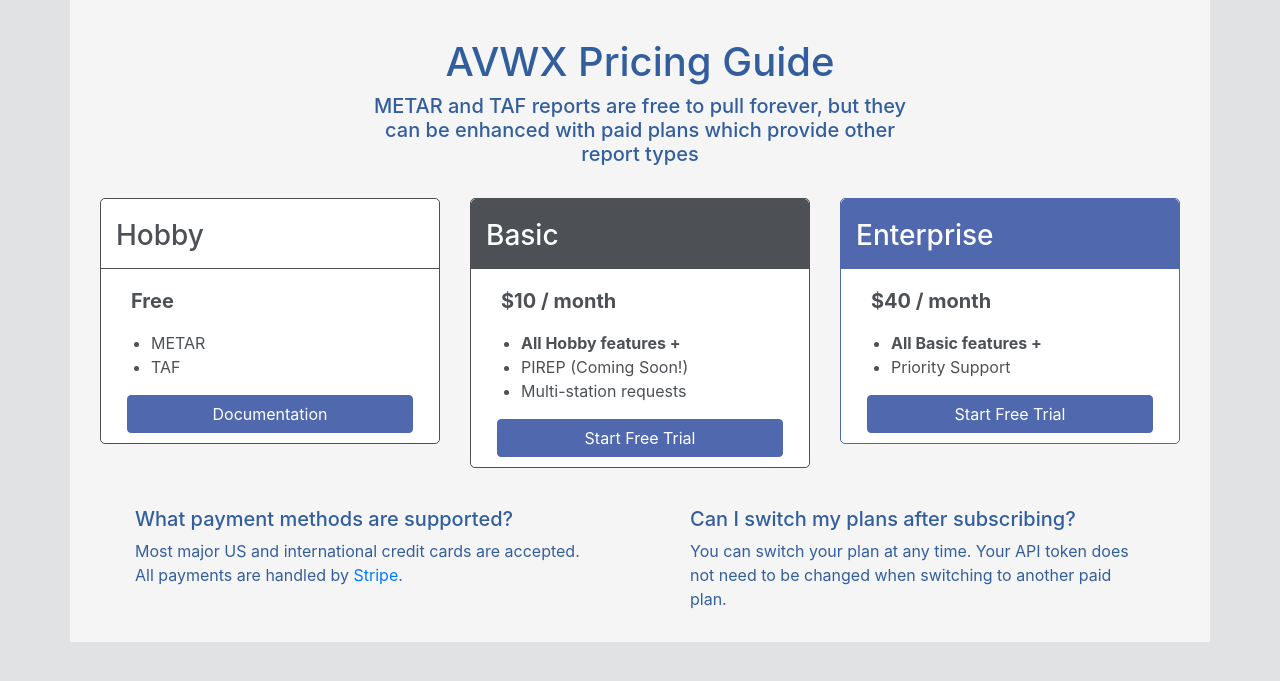
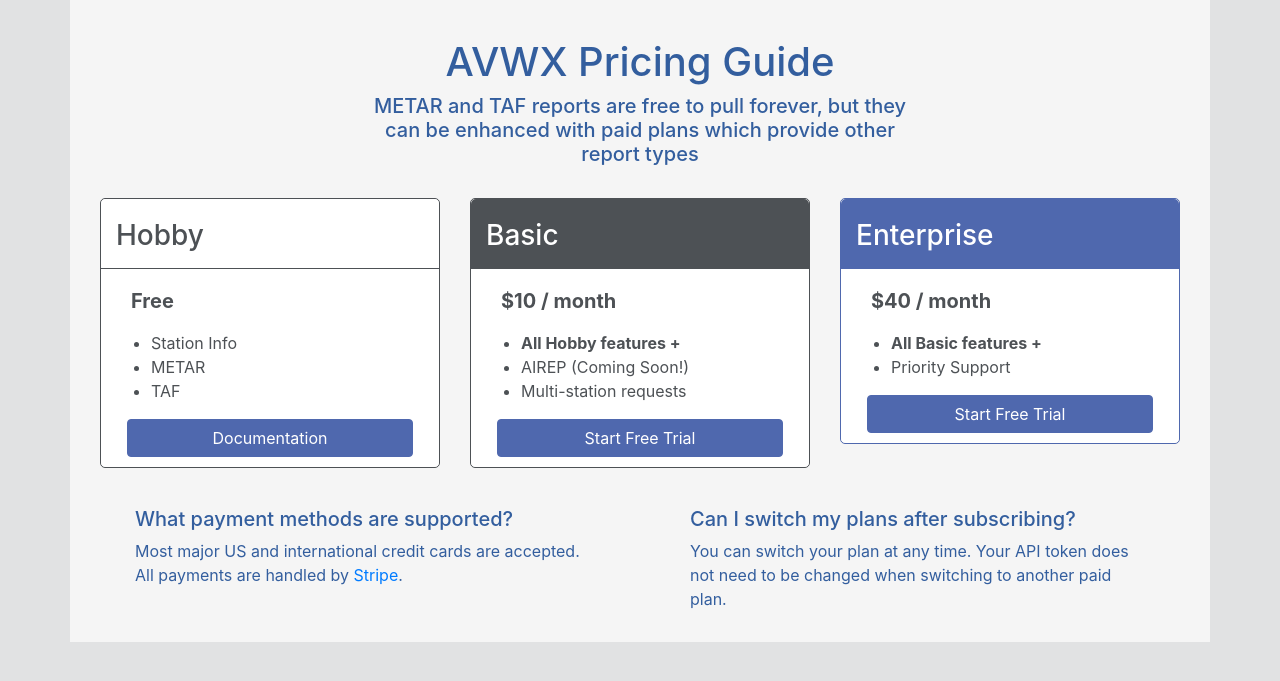
Before and after one commit to avwx-rest/avwx-account, a Flask app: template avwx_account/templates/index.html in a window 1280 px wide. Shown: the part 40-721 px from the top of the page. Run offline with Flask 2, Linux system fonts and the light colour scheme; the template is opened without the code that fills it, so the values that code supplies are empty; some libraries are stand-ins or nearby versions.

Commit message:
Add station info point to hobby plan

```diff
--- a/avwx_account/templates/include/plans.html
+++ b/avwx_account/templates/include/plans.html
@@ -8,6 +8,7 @@
                 <div class="plan-body">
                     <h5><b>Free</b></h5>
                     <ul>
+                        <li>Station Info</li>
                         <li>METAR</li>
                         <li>TAF</li>
                     </ul>
@@ -26,7 +27,7 @@
                     <h5><b>$10 / month</b></h5>
                     <ul>
                         <li><b>All Hobby features +</b></li>
-                        <li>PIREP (Coming Soon!)</li>
+                        <li>AIREP (Coming Soon!)</li>
                         <li>Multi-station requests</li>
                     </ul>
                     <div class="text-center">
```
